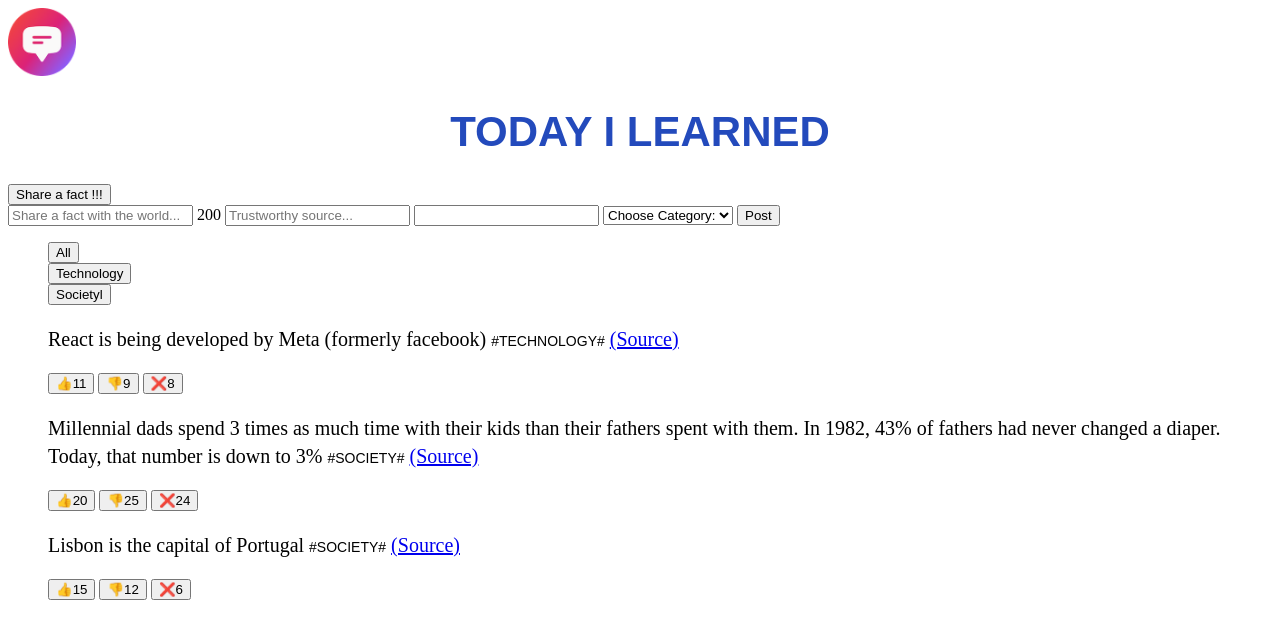
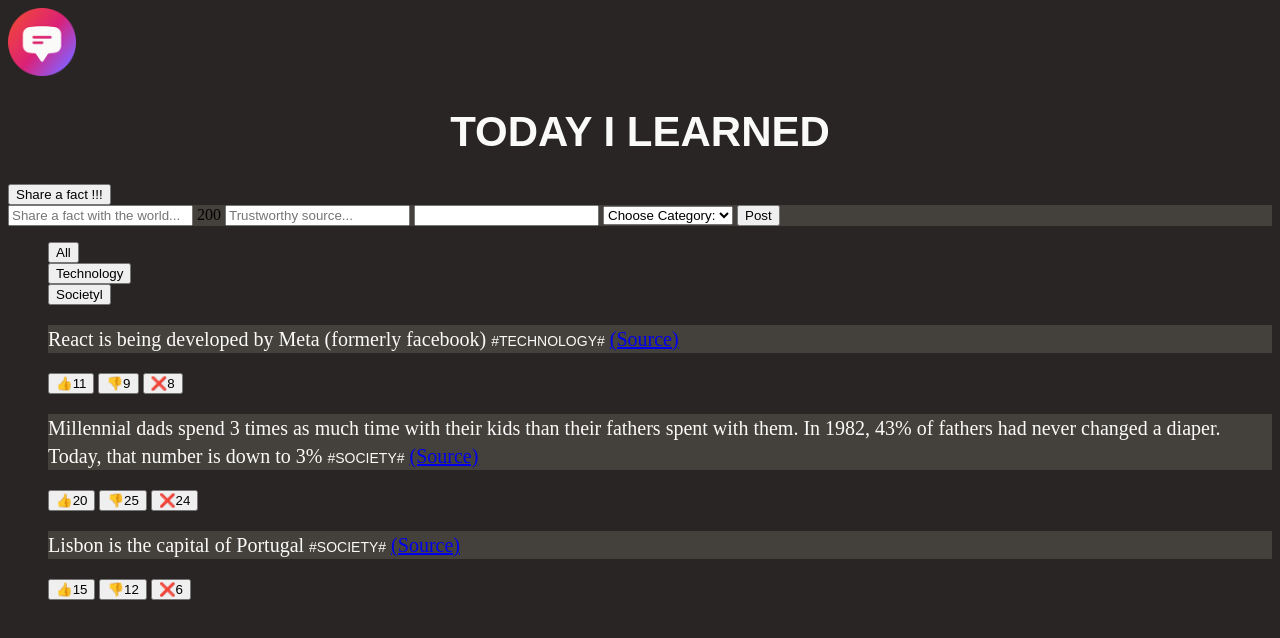
Before and after one commit to varunathithiya300/todo_app, a plain HTML site: page index.html in a window 1280 px wide. Drawn offline with Linux system fonts and the light colour scheme; a web font is replaced by a local one.

Commit message:
started working with colors

```diff
--- a/index.html
+++ b/index.html
@@ -23,7 +23,7 @@
       <h1>Today I Learned</h1>
       <button>Share a fact !!!</button>
     </header>
-    <form action="">
+    <form action="", class = "fact-form">
       <input type="text" placeholder="Share a fact with the world..." />
       <span>200</span>
       <input type="text" placeholder="Trustworthy source..." />
--- a/style.css
+++ b/style.css
@@ -1,21 +1,32 @@
+body {
+  background-color: #292524;
+}
+
+.fact-form {
+  background-color: #44403c;
+}
+
 h1 {
   font-size: 42px;
   text-transform: uppercase;
   text-align: center;
   font-family: "Coiny", sans-serif;
-  color: #234abc;
+  color: #fafaf9;
 }
 
 .fact {
   font-size: 20px;
   line-height: 1.4;
   font-family: "Sono";
+  color: #fafaf9;
+  background-color: #44403c;
 }
 
 .tags {
   text-transform: uppercase;
   font-size: 14px;
   font-family: "Coiny", sans-serif;
+  color: #fafaf9;
 }
 
 ul {
```
